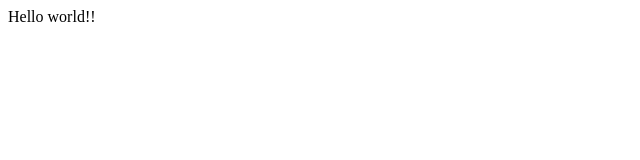
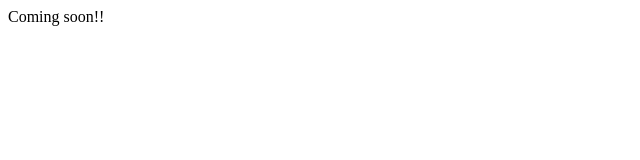
Before and after one commit to syntastical/test, a plain HTML site: page index.html in a window 1280 px wide. Shown: the full height of the page, 0-640 px from the left. Drawn offline with Linux system fonts and the light colour scheme.

Commit message:
Update index.html

```diff
--- a/index.html
+++ b/index.html
@@ -2,6 +2,6 @@
     <head>
     </head>
     <body>
-        Hello world!!
+        Coming soon!!
     </body>
 </html>
```
